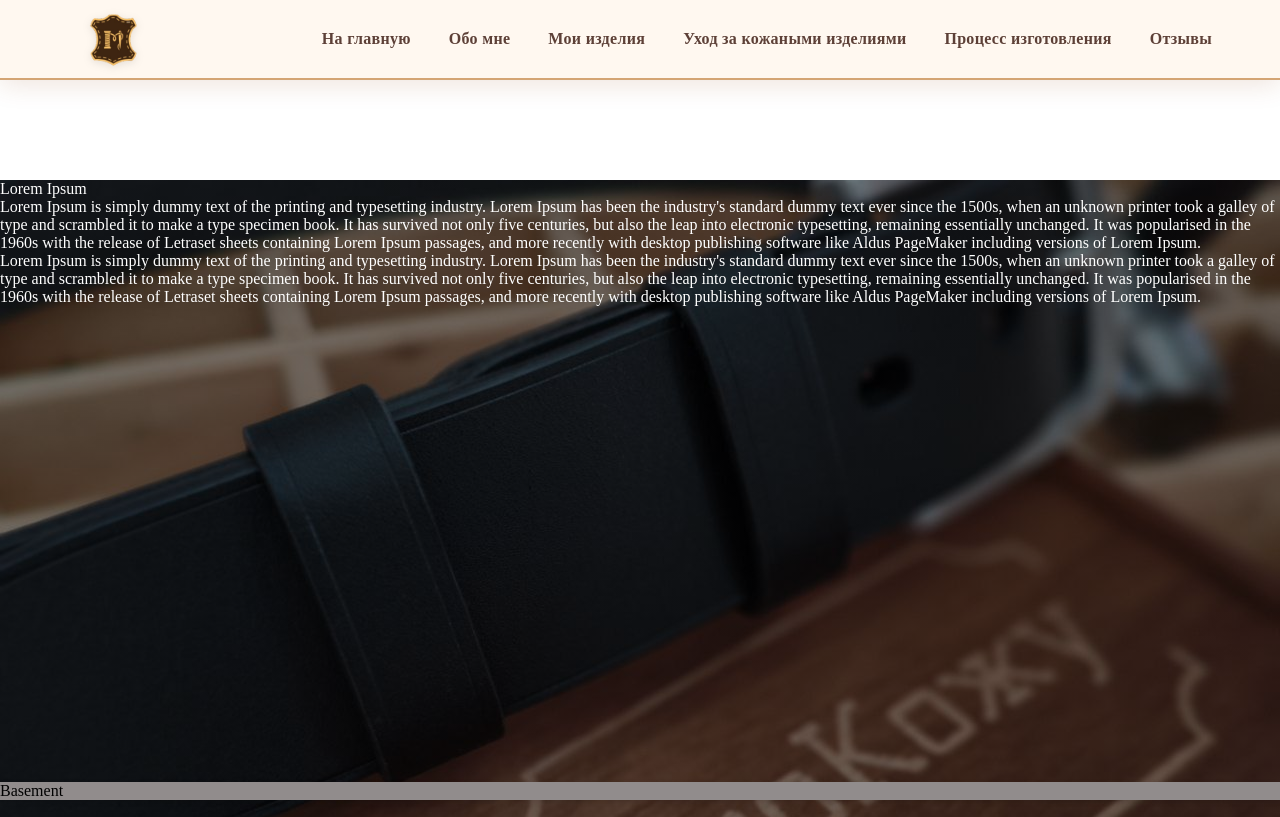
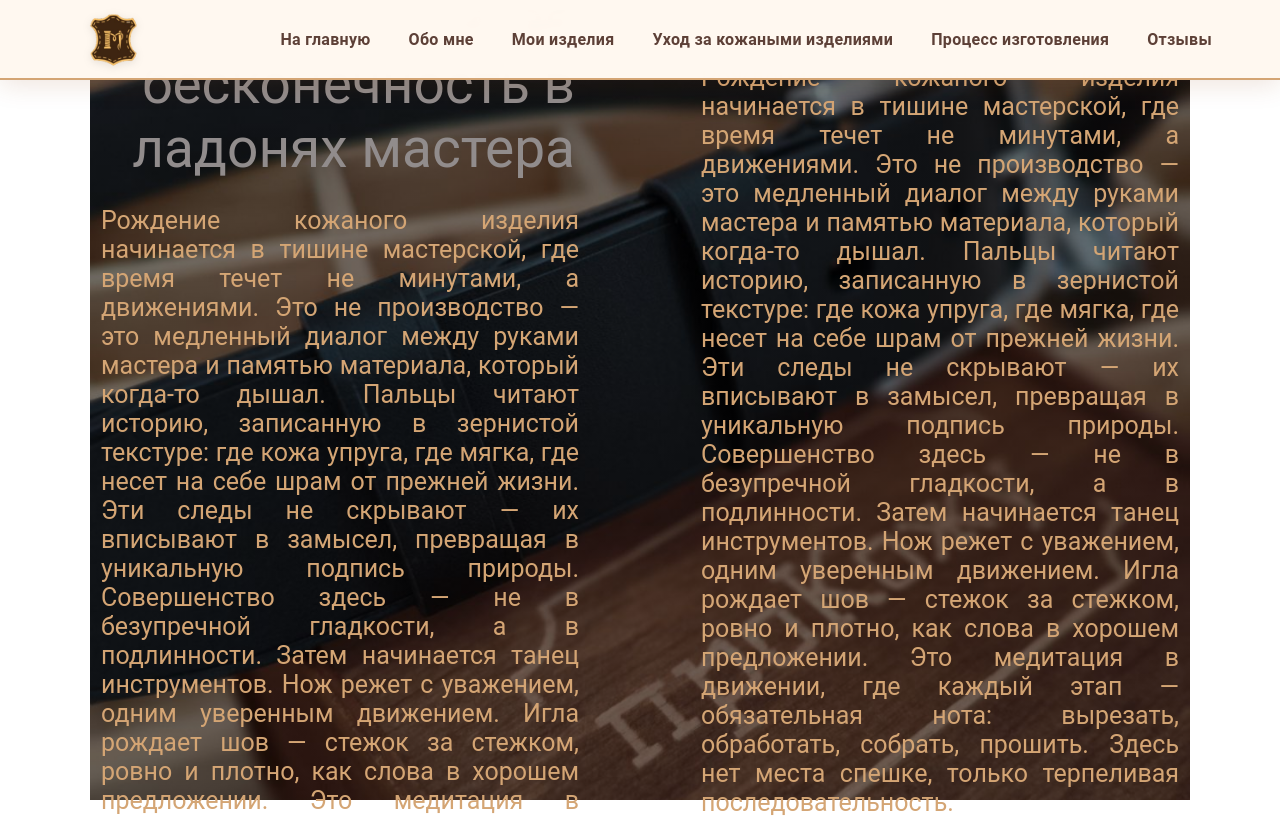
Before and after one commit to Graznov/pk, a React (Vite) app: page / in a window 1280 px wide. Shown: the top 817 px of the page. Built offline with nearby package versions, Linux system fonts and the light colour scheme.

Commit message:
11.12.25 ff

```diff
--- a/src/Main/Components/Basement/Basement.tsx
+++ b/src/Main/Components/Basement/Basement.tsx
@@ -7,8 +7,11 @@ function Basement() {
 
     return (
         <div className={cx('basement')}>
+            <div className={cx("content")}>
+                Basement
 
-            Basement
+            </div>
+
 
         </div>
     )
--- a/src/Main/Components/Basement/basement.module.css
+++ b/src/Main/Components/Basement/basement.module.css
@@ -1,8 +1,17 @@
 .basement{
+    height: 5vh;
+
     position: fixed; /* Фиксирует элемент */
     bottom: 0; /* Прижимает к верхнему краю окна */
     left: 0; /* Прижимает к левому краю (опционально) */
     width: 100%; /* Растягивает на всю ширину */
     z-index: 1000; /* Убедись, что шапка выше других элементов */
     background-color: #918c8c; /* Важно задать фон, иначе контент будет просвечивать */
-    box-shadow: 0 2px 5px rgba(0,0,0,0.1); /* Легкая тень для красоты (опционально) */}
+    box-shadow: 0 2px 5px rgba(0,0,0,0.1); /* Легкая тень для красоты (опционально) */
+
+    .content{
+        max-width: 1100px;
+        margin: 0 auto;
+    }
+
+}
--- a/src/Main/Components/Head/Head.tsx
+++ b/src/Main/Components/Head/Head.tsx
@@ -11,8 +11,6 @@ const cx = classNames.bind(styles);
 const Header = () => {
 
     const dispatch = useDispatch();
-
-
 
     const [isMenuOpen, setIsMenuOpen] = useState(false);
     const [scrolled, setScrolled] = useState(false);
--- a/src/Main/Components/Head/head.module.css
+++ b/src/Main/Components/Head/head.module.css
@@ -1,10 +1,12 @@
 /* ===== ОБЩИЕ СТИЛИ HEADER ===== */
 .head {
+
     position: fixed;
     top: 0;
     left: 0;
     width: 100%;
-    height: 80px;
+    /*height: 80px;*/
+    height: 10vh;
     background: rgba(255, 248, 240, 0.98); /* Кремовый оттенок под кожу */
     backdrop-filter: blur(10px);
     box-shadow: 0 4px 25px rgba(139, 69, 19, 0.15); /* Тень коричневого оттенка */
@@ -15,6 +17,13 @@
     z-index: 1000;
     transition: all 0.3s cubic-bezier(0.4, 0, 0.2, 1);
     border-bottom: 2px solid #d4a574; /* Акцентный цвет под кожу */
+
+    /*font-family: Ebrima, sans-serif;*/
+    /*a{*/
+    /*    font-size: 55px;*/
+
+    /*}*/
+
 }
 
 /* Уменьшаем высоту при скролле */
@@ -47,6 +56,9 @@
     gap: 30px;
     margin: 0;
     padding: 0;
+
+    /*font-family: Calibri, sans-serif;*/
+    /*font-size: 65px;*/
 }
 
 .head_links li {
--- a/src/Main/Components/Home/Home.tsx
+++ b/src/Main/Components/Home/Home.tsx
@@ -8,23 +8,28 @@ function Home() {
 
     return (
         <div className={cx('home')}>
+            <div className={cx("content")}>
 
-            <div className="home_content">
-                <div className="home_content_Left">
-                    <div className="zagol">
-                        {TEMP_VALLUES.ZAGOL}
+                <div className={cx("home_content")}>
+                    <div className={cx("home_content_Left")}>
+                        <div className={cx("zagol")}>
+                            {TEMP_VALLUES.HOME.ZAGOL}
+                        </div>
+                        <div className={cx("text")}>
+                            {TEMP_VALLUES.HOME.LONG_TEXT}
+                        </div>
                     </div>
-                    <div className="text">
-                        {TEMP_VALLUES.LONG_TEXT}
+
+                    <div className={cx("home_content_Right")}>
+                        <div className={cx("text")}>
+                            {TEMP_VALLUES.HOME.LONG_TEXT}
+                        </div>
                     </div>
                 </div>
 
-                <div className="home_content_Right">
-                    <div className="text">
-                        {TEMP_VALLUES.LONG_TEXT}
-                    </div>
-                </div>
             </div>
+
+
 
         </div>
     )
--- a/src/Main/Components/Home/home.module.css
+++ b/src/Main/Components/Home/home.module.css
@@ -1,16 +1,9 @@
 .home{
-    /*background: blue;*/
-    /*height: 700px;*/
 
-    /*width: 200px;*/
-    /*margin: 10px auto;*/
+    .content{
 
-    /*font-size: 33px;*/
         width: 100%;
-    height: 100vh;
-
-    /*background-image: url("../../../../public/home_bcgr.jpg");*/
-
+        height: 90vh;
         background-image: linear-gradient(
                 rgba(0, 0, 0, 0.5), /* Затемнение 50% */
                 rgba(0, 0, 0, 0.5)
@@ -19,14 +12,51 @@
         background-size: cover;
         background-position: center;
 
-    color: white;
+        max-width: 1100px;
+        margin: 0 auto;
 
+        display: flex;
+        align-items: center;
 
         .home_content{
 
             display: flex;
             gap: 100px;
 
+            align-items: center;
+            justify-content: space-evenly;
+
+            .zagol{
+                font-size: 55px;
+                color: #918c8c;
+                /*font-family: "Agency FB", serif ;*/
+                margin: 15px;
+                text-align: right;
+            }
+
+            .text{
+                /*font-family: Calibri, serif;*/
+                font-size: 25px;
+                color: #d4a574;
+                padding: 11px;
+
+                text-align: justify;
+                text-justify: inter-word;
+            }
+
 
         }
+
     }
+
+    /*background-image: url("../../../../public/home_bcgr.jpg");*/
+
+
+
+    color: white;
+
+
+
+
+
+}
--- a/src/Main/Field.tsx
+++ b/src/Main/Field.tsx
@@ -1,7 +1,7 @@
 import classNames from 'classnames/bind';
 import styles from './field.module.css';
 import Head from "./Components/Head/Head.tsx";
-import Basement from "./Components/Basement/Basement.tsx";
+// import Basement from "./Components/Basement/Basement.tsx";
 import {Outlet} from "react-router-dom";
 // import {useDispatch} from "react-redux";
 import {useAppSelector} from "./store/hooks.ts";
@@ -38,7 +38,7 @@ useEffect(()=>{
                     }
                 </div>
 
-                <Basement/>
+                {/*<Basement/>*/}
 
             {/*</div>*/}
 
--- a/src/Main/field.module.css
+++ b/src/Main/field.module.css
@@ -1,4 +1,6 @@
 .field{
+
+    font-family: "Roboto", "Helvetica Neue", Helvetica, Arial, sans-serif;
 
     /*.content{*/
     /*    width: 1200px;*/
@@ -8,7 +10,9 @@
 
     /*}*/
     .field_content{
-        background: black;
-        margin-top: 180px;
+        /*background: rgba(72, 70, 70, 0.5);*/
+        margin: 10vh 0 0 0;
+
+
     }
 }
--- a/src/TEMP.ts
+++ b/src/TEMP.ts
@@ -1,4 +1,7 @@
 export const TEMP_VALLUES = {
-    LONG_TEXT:'Lorem Ipsum is simply dummy text of the printing and typesetting industry. Lorem Ipsum has been the industry\'s standard dummy text ever since the 1500s, when an unknown printer took a galley of type and scrambled it to make a type specimen book. It has survived not only five centuries, but also the leap into electronic typesetting, remaining essentially unchanged. It was popularised in the 1960s with the release of Letraset sheets containing Lorem Ipsum passages, and more recently with desktop publishing software like Aldus PageMaker including versions of Lorem Ipsum.',
-    ZAGOL:'Lorem Ipsum'
-}
+    HOME: {
+        LONG_TEXT: 'Рождение кожаного изделия начинается в тишине мастерской, где время течет не минутами, а движениями. Это не производство — это медленный диалог между руками мастера и памятью материала, который когда-то дышал. Пальцы читают историю, записанную в зернистой текстуре: где кожа упруга, где мягка, где несет на себе шрам от прежней жизни. Эти следы не скрывают — их вписывают в замысел, превращая в уникальную подпись природы. Совершенство здесь — не в безупречной гладкости, а в подлинности. Затем начинается танец инструментов. Нож режет с уважением, одним уверенным движением. Игла рождает шов — стежок за стежком, ровно и плотно, как слова в хорошем предложении. Это медитация в движении, где каждый этап — обязательная нота: вырезать, обработать, собрать, прошить. Здесь нет места спешке, только терпеливая последовательность.',
+        ZAGOL: 'Искусство кожи: тихая бесконечность в ладонях мастера'
+    }
+
+};
```
Also changed, not shown: 1 other file (tests, documents, lock files or other folders). Lines whose indentation alone changed are shown as unchanged.
